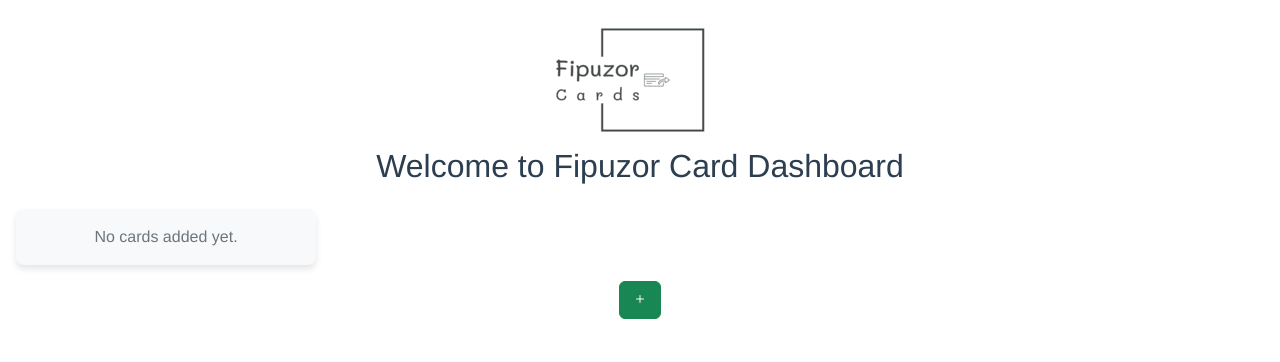
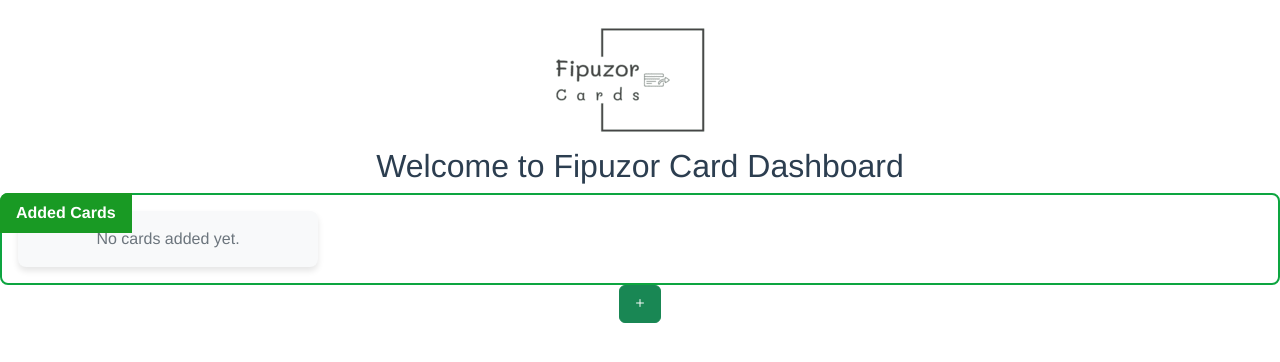
Before and after one commit to dilevak/fipuzor, a Vue app: page /dashboard in a window 1280 px wide. Shown: the top 362 px of the page. Built offline with nearby package versions, Linux system fonts and the light colour scheme.

Commit message:
testiranje staylova prikaza dodanih kartica

```diff
--- a/src/views/DashboardView.vue
+++ b/src/views/DashboardView.vue
@@ -6,6 +6,7 @@
   <h2>Welcome to Fipuzor Card Dashboard</h2>
 
   <!-- Kontenjer za prikaz kartice - @click event -->
+  <div class="card-container-wrapper">
     <div class="card-container">
       <div
         v-for="(card, index) in cards"
@@ -22,6 +23,9 @@
       <div v-if="cards.length === 0" class="empty-card">
         No cards added yet.
       </div>
+      <div class="added-cards-text-square">Added Cards</div>
+    </div>
+
   </div>
 
   <!-- Add card botun -->
@@ -90,23 +94,33 @@ export default {
 <!--.loyalty-card kontenjer za jednu karticu (cursor: pointer mjenja kursor kod hoveranja iznad kartice)-->
 <!--.loyalty-card.ecpanded stajling kartice nakon expanda-->
 <style scoped>
+
+.card-container-wrapper {
+  display: flex;
+  align-items: flex-start;
+  position: relative;
+}
 .add-card-overlay {
   position: fixed;
   top: 0;
   left: 0;
   width: 100%;
   height: 100%;
-  background-color: rgba(0, 0, 0, 0.5); /* Semi-transparent background */
+  background-color: rgba(0, 0, 0, 0.5);
   display: flex;
   justify-content: center;
   align-items: center;
-  z-index: 999; /* Place above other content */
+  z-index: 999; /*Postavljanje iznad svega*/
 }
 .card-container {
   display: flex;
   flex-wrap: nowrap;
   overflow-x: auto;
   padding: 1rem;
+  border: 2px solid #0da540;
+  border-radius: 8px;
+  padding: 1rem;
+  flex-grow: 1;
 }
 
 .loyalty-card {
@@ -144,4 +158,16 @@ export default {
   box-shadow: 0px 4px 6px rgba(0, 0, 0, 0.1);
   color: #6c757d;
 }
+
+.added-cards-text-square {
+  position: absolute;
+  top: 0;
+  left: 0;
+  background-color: #199a24;
+  color: #fff;
+  padding: 0.5rem 1rem;
+  border-top-left-radius: 8px;
+  font-weight: bold;
+  z-index: 1;
+}
 </style>
```
Lines whose indentation alone changed are shown as unchanged.
